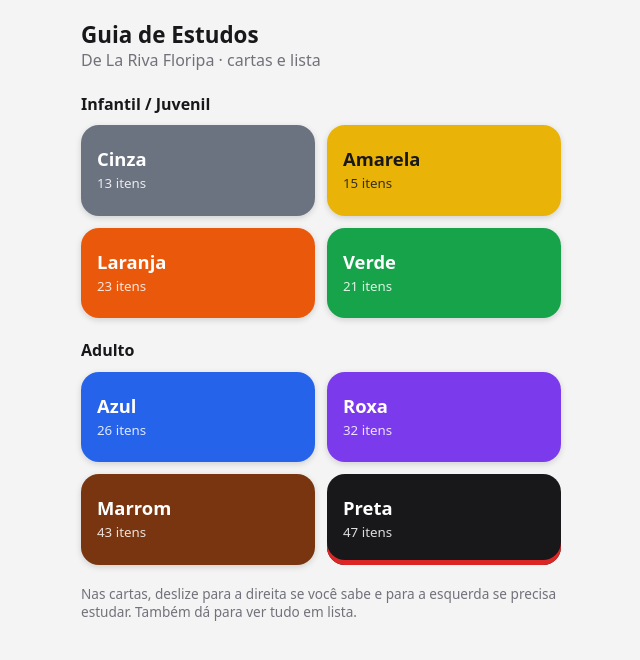
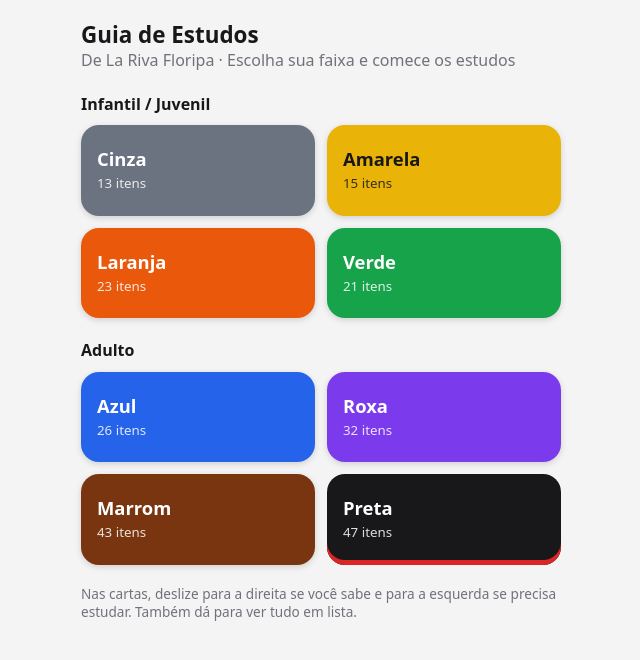
Before and after one commit to vector4100/bjj-study-guide, a plain HTML site: page index.html in a window 1280 px wide. Shown: the whole page, without its empty margins (319-959 px from the left). Drawn offline with Linux system fonts and the light colour scheme.

Commit message:
Update index.html

```diff
--- a/index.html
+++ b/index.html
@@ -48,7 +48,7 @@ let F,deck,pos,mode="cards",S=new Map(),busy=false;
 const ok=()=>F.items.filter(i=>S.get(i)===1),no=()=>F.items.filter(i=>S.get(i)===-1);
 function home(){
   const g=(cat,t)=>`<h2>${t}</h2><div class="grid">`+D.faixas.filter(f=>f.cat===cat).map(f=>`<button class="bt" data-f="${f.faixa}" style="background:${TH[f.faixa][0]};color:${TH[f.faixa][1]};${f.faixa==="Preta"?"box-shadow:inset 0 -5px 0 #dc2626":""}"><b>${f.faixa}</b><small>${f.items.length} itens</small></button>`).join("")+`</div>`;
-  $("app").innerHTML=`<div class="pad"><h1>Guia de Estudos</h1><div class="mut">De La Riva Floripa · cartas e lista</div>${g("Infantil/Juvenil","Infantil / Juvenil")}${g("Adulto","Adulto")}<p class="mut" style="font-size:.85rem;margin-top:20px">Nas cartas, deslize para a direita se você sabe e para a esquerda se precisa estudar. Também dá para ver tudo em lista.</p></div>`;
+  $("app").innerHTML=`<div class="pad"><h1>Guia de Estudos</h1><div class="mut">De La Riva Floripa · Escolha sua faixa e comece os estudos</div>${g("Infantil/Juvenil","Infantil / Juvenil")}${g("Adulto","Adulto")}<p class="mut" style="font-size:.85rem;margin-top:20px">Nas cartas, deslize para a direita se você sabe e para a esquerda se precisa estudar. Também dá para ver tudo em lista.</p></div>`;
   $("app").onclick=e=>{const b=e.target.closest("[data-f]");if(b){mode="cards";start(b.dataset.f,null,true)}};
 }
 function start(n,items,fresh){F=D.faixas.find(x=>x.faixa===n);
```
